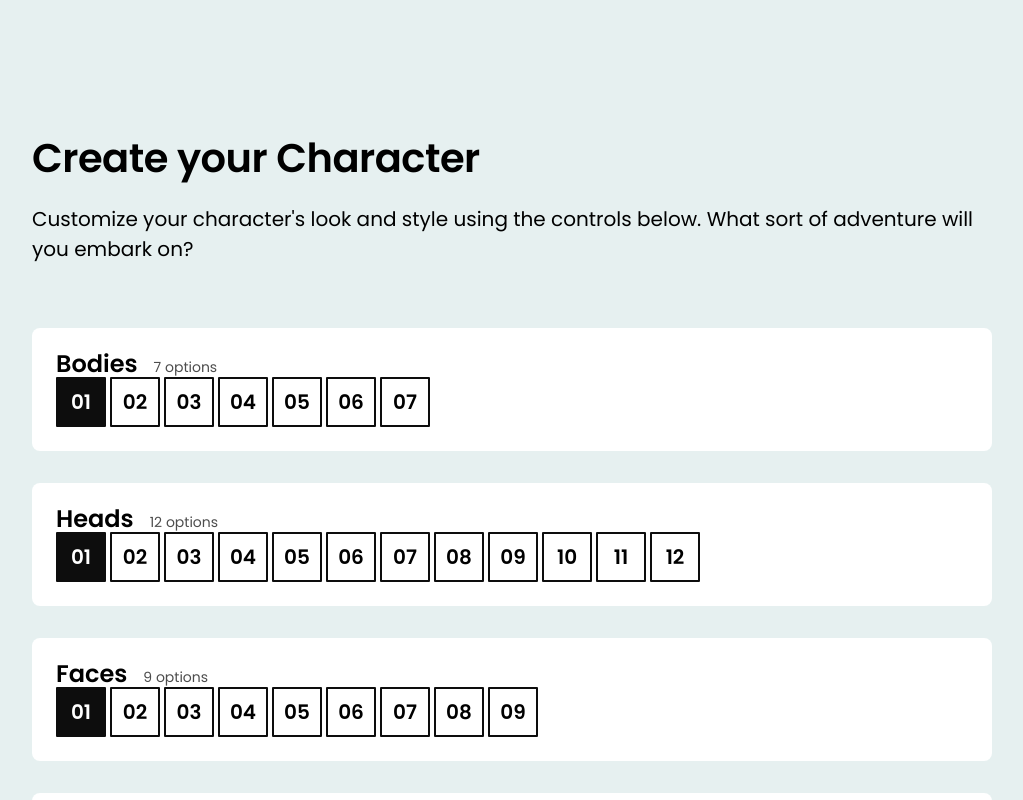
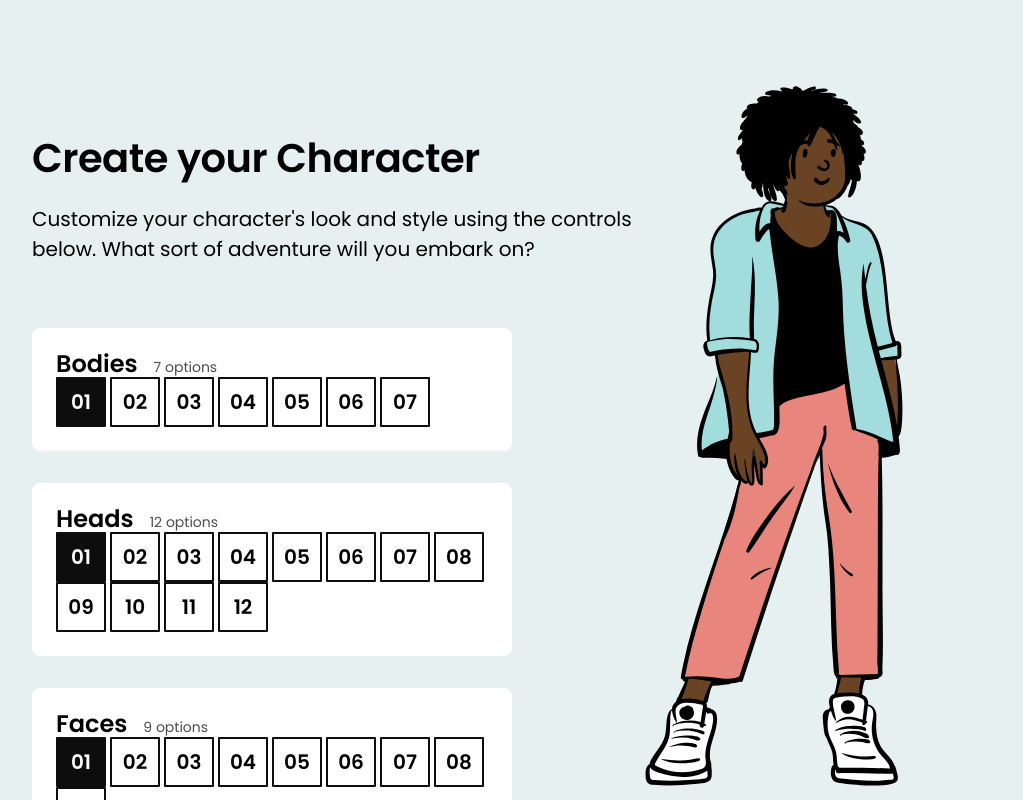
Before and after one commit to dcrescimbeni/cfj-character-creator, a React (Create React App) app: page / in a window 1280 px wide. Shown: the top 800 px of the page, without its empty margins (128-1151 px from the left). Built offline with nearby package versions, Linux system fonts and the light colour scheme.

Commit message:
done layout

```diff
--- a/src/components/Character/Character.module.css
+++ b/src/components/Character/Character.module.css
@@ -1,4 +1,9 @@
 .character {
   /* Fill the available container height */
   height: 100%;
+  position: fixed;
+  padding-top: 75px;
+  top: 0px;
+  right: 64px;
+  min-height: 500px;
 }
--- a/src/components/ControlPane/ControlPane.module.css
+++ b/src/components/ControlPane/ControlPane.module.css
@@ -10,6 +10,7 @@
     to deal with it yet!
   */
   margin-bottom: 32px;
+  width: 50%;
 }
 
 .title {
--- a/src/components/MaxWidthWrapper/MaxWidthWrapper.module.css
+++ b/src/components/MaxWidthWrapper/MaxWidthWrapper.module.css
@@ -5,3 +5,7 @@
   margin-left: auto;
   margin-right: auto;
 }
+
+header {
+  width: 65%;
+}
```
